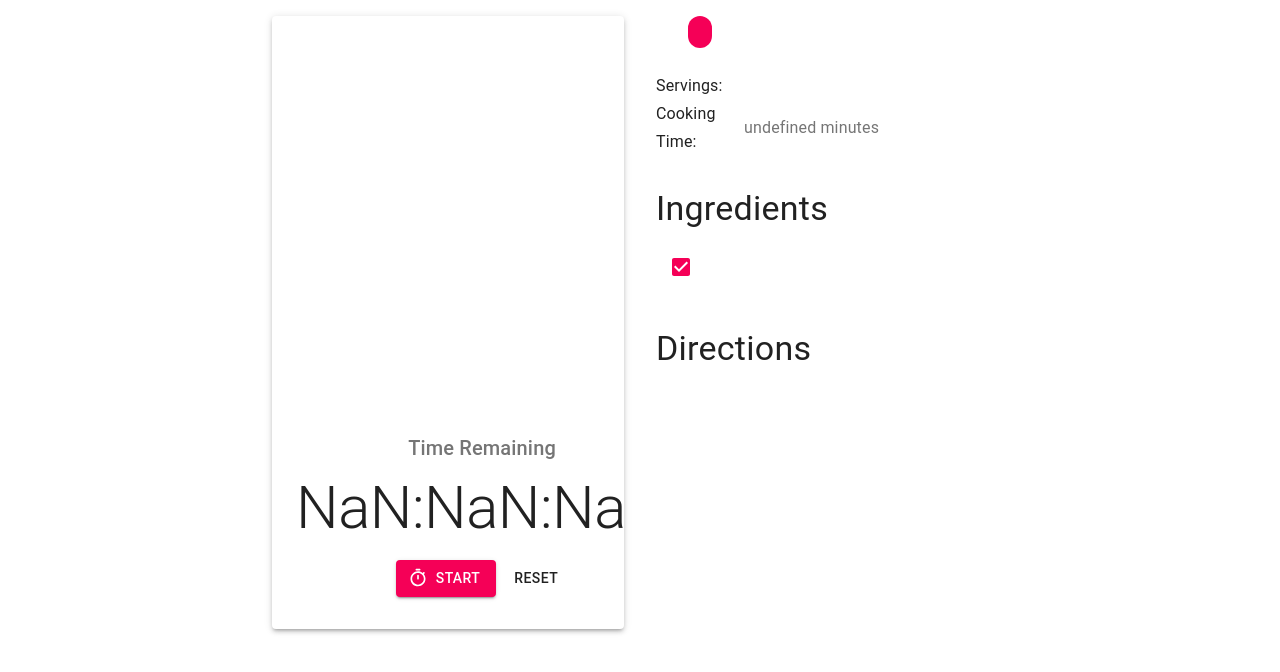
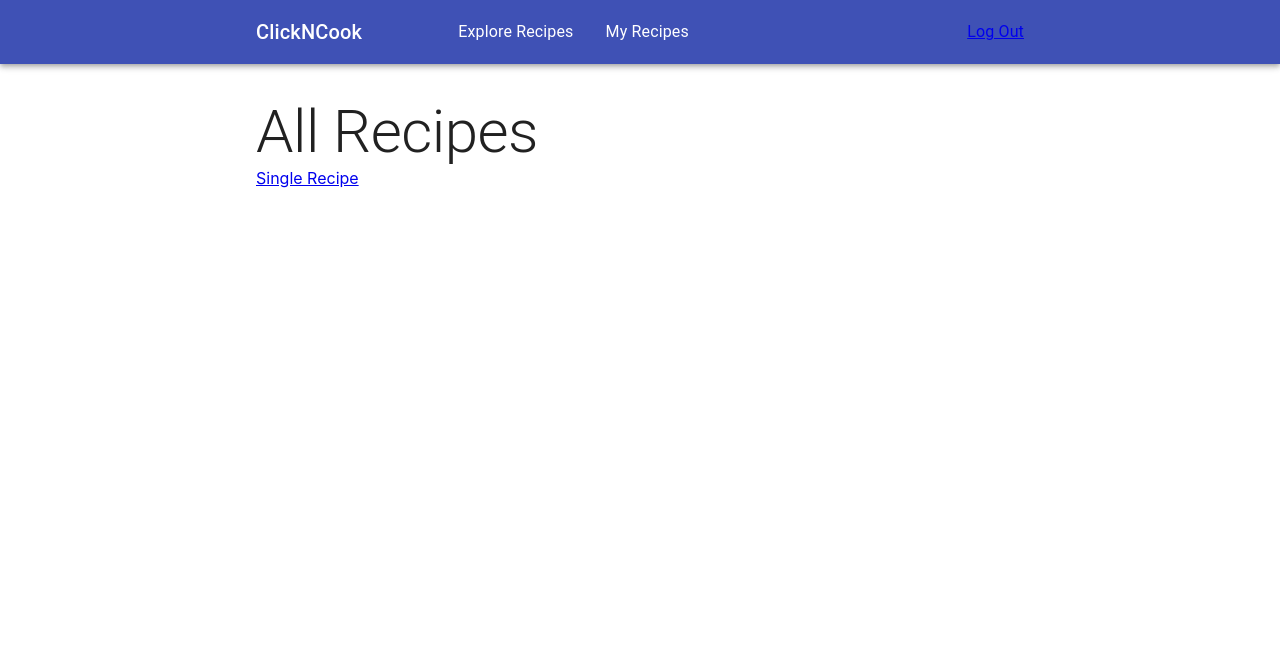
Before and after one commit to kellynauert/ClickNCookClient, a React (Create React App) app: page /chefrecipes in a window 1280 px wide. Shown: the top 672 px of the page. Built offline with nearby package versions, Linux system fonts and the light colour scheme; no server answers.

Commit message:
Added navbar

```diff
--- a/package.json
+++ b/package.json
@@ -12,6 +12,7 @@
     "@testing-library/user-event": "^12.7.0",
     "react": "^17.0.1",
     "react-dom": "^17.0.1",
+    "react-router-dom": "^5.2.0",
     "react-scripts": "4.0.2",
     "web-vitals": "^1.1.0"
   },
--- a/src/App.css
+++ b/src/App.css
@@ -49,7 +49,7 @@ h4 {
 	margin: 0 !important;
 }
 
-#root {
+.container {
 	width: 60%;
 	margin-left: 20%;
 }
--- a/src/App.js
+++ b/src/App.js
@@ -1,10 +1,9 @@
 import './App.css';
-import SingleRecipe from './components/Recipes/SingleRecipe';
-
+import Navbar from './components/UI/Navbar';
 function App() {
 	return (
 		<>
-			<SingleRecipe recipeID={1} />
+			<Navbar />
 		</>
 	);
 }
--- a/src/components/Recipes/Bits/DisplayHeaderAndText.js
+++ b/src/components/Recipes/Bits/DisplayHeaderAndText.js
@@ -11,7 +11,7 @@ function DisplayHeaderAndText(props) {
 				</Typography>
 			</Grid>
 			<Grid item>
-				<Typography variant='body1' color='textSecondary'>
+				<Typography variant='body1' color='textPrimary'>
 					{props.value}
 				</Typography>
 			</Grid>
--- a/src/components/Recipes/Bits/RecipeTitle.js
+++ b/src/components/Recipes/Bits/RecipeTitle.js
@@ -1,6 +1,7 @@
 import { Grid, Chip, Box, Typography } from '@material-ui/core';
 import Icon from '@mdi/react';
 import { spacing } from '@material-ui/system';
+import { BrowserRouter as Router, Switch, Route, Link } from 'react-router-dom';
 
 import { mdiCupcake, mdiHamburger, mdiPizza, mdiCoffee } from '@mdi/js';
 import React, { useEffect, useState } from 'react';
@@ -18,25 +19,42 @@ function RecipeTitle(props) {
 		}
 	}, [props.category]);
 
+	function ChefRecipes() {
+		return (
+			<Typography variant='h2' color='textPrimary'>
+				Chef Recipes
+			</Typography>
+		);
+	}
 	return (
 		<Grid container direction='row' className='RecipeHeaderBits'>
-			<Box item>
+			<Box>
 				<Grid container direction='row' alignItems='center'>
 					<Box paddingRight={4} marginBottom='0px'>
 						<Typography variant='h2' color='textPrimary' component='h2'>
 							{props.recipeName}
 						</Typography>
 					</Box>
-					<Box item>
+					<Box>
 						<Chip icon={icon} color='secondary' label={props.category} />
 					</Box>
 				</Grid>
-				<Box item className='username'>
-					<Typography variant='subtitle1' color='textSecondary'>
-						{props.creator}
-					</Typography>
+				<Box className='username'>
+					<Link
+						to='/chefrecipes'
+						style={{ color: 'white', textDecoration: 'none' }}
+					>
+						<Typography variant='subtitle1' color='textSecondary'>
+							{props.creator}
+						</Typography>
+					</Link>
 				</Box>
 			</Box>
+			<Switch>
+				<Route path='/chefrecipes'>
+					<ChefRecipes />
+				</Route>
+			</Switch>
 		</Grid>
 	);
 }
--- a/src/components/Recipes/Bits/StopWatchApp.js
+++ b/src/components/Recipes/Bits/StopWatchApp.js
@@ -17,12 +17,10 @@ const StopWatchApp = (props) => {
 
 	useEffect(() => {
 		setStartTime(props.cookTime * 1000 * 60);
-		console.log(time);
 		if (!time || time < 0) {
 			setTime(props.cookTime * 1000 * 60);
-			console.log(time);
 		}
-	});
+	}, [props.cookTime]);
 
 	useEffect(() => {
 		if (isRunning) {
--- a/src/components/Recipes/SingleRecipe.js
+++ b/src/components/Recipes/SingleRecipe.js
@@ -1,4 +1,4 @@
-import { Grid, Box, Card, CardMedia, CardContent } from '@material-ui/core';
+import { Grid, Box, Card, CardMedia } from '@material-ui/core';
 import DisplayHeaderAndText from './Bits/DisplayHeaderAndText';
 import RecipeTitle from './Bits/RecipeTitle';
 import CheckboxList from './Bits/Ingredients';
@@ -9,11 +9,18 @@ import { spacing } from '@material-ui/system';
 
 function SingleRecipe(props) {
 	const [recipe, setRecipe] = useState('');
-
+	const [image, setImage] = useState(
+		'http://miro.medium.com/max/1080/0*DqHGYPBA-ANwsma2.gif'
+	);
 	useEffect(() => {
 		fetchRecipes();
 	}, []);
 
+	useEffect(() => {
+		if (recipe.photo_url !== undefined) {
+			setImage(recipe.photo_url);
+		}
+	}, [recipe.photo_url]);
 	function fetchRecipes() {
 		fetch(`http://localhost:3000/recipe/id/${props.recipeID}`, {
 			method: 'GET',
@@ -24,15 +31,21 @@ function SingleRecipe(props) {
 			.then((res) => res.json())
 			.then((recipe) => {
 				setRecipe(recipe.recipes[0]);
-				console.log(recipe);
 			});
 	}
 
 	return (
 		<Grid container direction='row' spacing={4}>
-			<Grid item xs={6}>
-				<Card item style={{ position: 'sticky', top: '24px' }} elevation={3}>
-					<CardMedia image={recipe.photo_url} style={{ height: '50vh' }} />
+			<Grid item xs={5}>
+				<Card
+					style={{
+						position: 'sticky',
+						top: '80px',
+						transition: 'all 600ms cubic-bezier(0.68, -0.55, 0.265, 1.55)',
+					}}
+					elevation={3}
+				>
+					<CardMedia image={image} style={{ height: '50vh' }} />
 					<StopWatchApp cookTime={recipe.cook_time} />
 				</Card>
 			</Grid>
@@ -55,7 +68,6 @@ function SingleRecipe(props) {
 				<CheckboxList
 					ingredients={recipe.ingredients ? recipe.ingredients : ['']}
 				/>
-
 				<Directions directions={recipe.directions} />
 			</Grid>
 		</Grid>
--- /dev/null
+++ b/src/components/UI/Navbar.js
@@ -0,0 +1,101 @@
+import { React } from 'react';
+import { BrowserRouter as Router, Switch, Route, Link } from 'react-router-dom';
+import SingleRecipe from '../Recipes/SingleRecipe';
+import { AppBar, Box, Toolbar, Typography } from '@material-ui/core';
+import { spacing } from '@material-ui/system';
+
+export default function NavBar() {
+	function Home() {
+		return (
+			<>
+				<Typography variant='h2' color='textPrimary'>
+					All Recipes
+				</Typography>
+				<Link to='/singlerecipe'>Single Recipe</Link>
+			</>
+		);
+	}
+
+	function MyRecipes() {
+		return (
+			<Typography variant='h2' color='textPrimary'>
+				My Recipes
+			</Typography>
+		);
+	}
+
+	function SingleRecipePath() {
+		return <SingleRecipe recipeID={1} />;
+	}
+	function ChefRecipes() {
+		return (
+			<Typography variant='h2' color='textPrimary'>
+				Chef Recipes
+			</Typography>
+		);
+	}
+	return (
+		<Router>
+			<AppBar position='sticky' style={{ width: '100vw' }}>
+				<Box className='container'>
+					<Toolbar style={{ padding: '0' }}>
+						<Box>
+							<Link to='/' style={{ color: 'white', textDecoration: 'none' }}>
+								<Typography variant='h6'>ClickNCook</Typography>
+							</Link>
+						</Box>
+						<Box
+							width='100%'
+							display='flex'
+							alignItems='center'
+							marginLeft={12}
+						>
+							<Box marginRight={4}>
+								<Link to='/' style={{ color: 'white', textDecoration: 'none' }}>
+									<Typography variant='subtitle1'>Explore Recipes</Typography>
+								</Link>
+							</Box>
+							<Box>
+								<Link
+									to='/myrecipes'
+									style={{ color: 'white', textDecoration: 'none' }}
+								>
+									<Typography variant='subtitle1'>My Recipes</Typography>
+								</Link>
+							</Box>
+						</Box>
+						<Box
+							width='100%'
+							display='flex'
+							justifyContent='flex-end'
+							marginLeft={12}
+						>
+							<Box justifySelf='right'>
+								<Link to='//#endregion' color='inherit' variant='subtitle1'>
+									<Typography variant='subtitle1'>Log Out</Typography>
+								</Link>
+							</Box>
+						</Box>
+					</Toolbar>
+				</Box>
+			</AppBar>
+
+			<Box className='container' marginTop={4} marginBottom={4}>
+				<Switch>
+					<Route path='/myrecipes'>
+						<MyRecipes />
+					</Route>
+					<Route path='/singlerecipe'>
+						<SingleRecipePath />
+					</Route>
+					<Route path='/'>
+						<Home />
+					</Route>
+					<Route path='/chefrecipes'>
+						<ChefRecipes />
+					</Route>
+				</Switch>
+			</Box>
+		</Router>
+	);
+}
```
Also changed, not shown: 1 other file (tests, documents, lock files or other folders).
